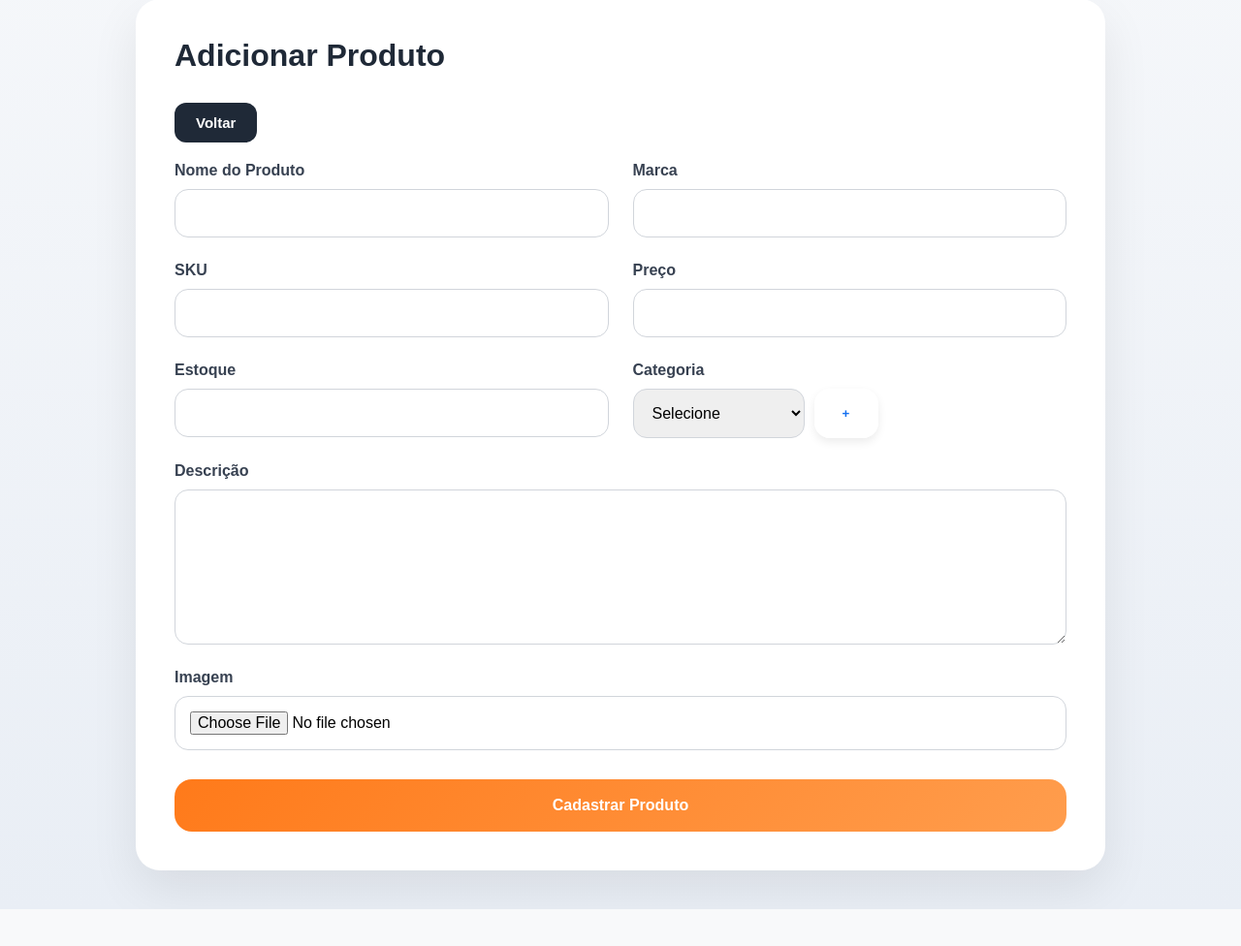
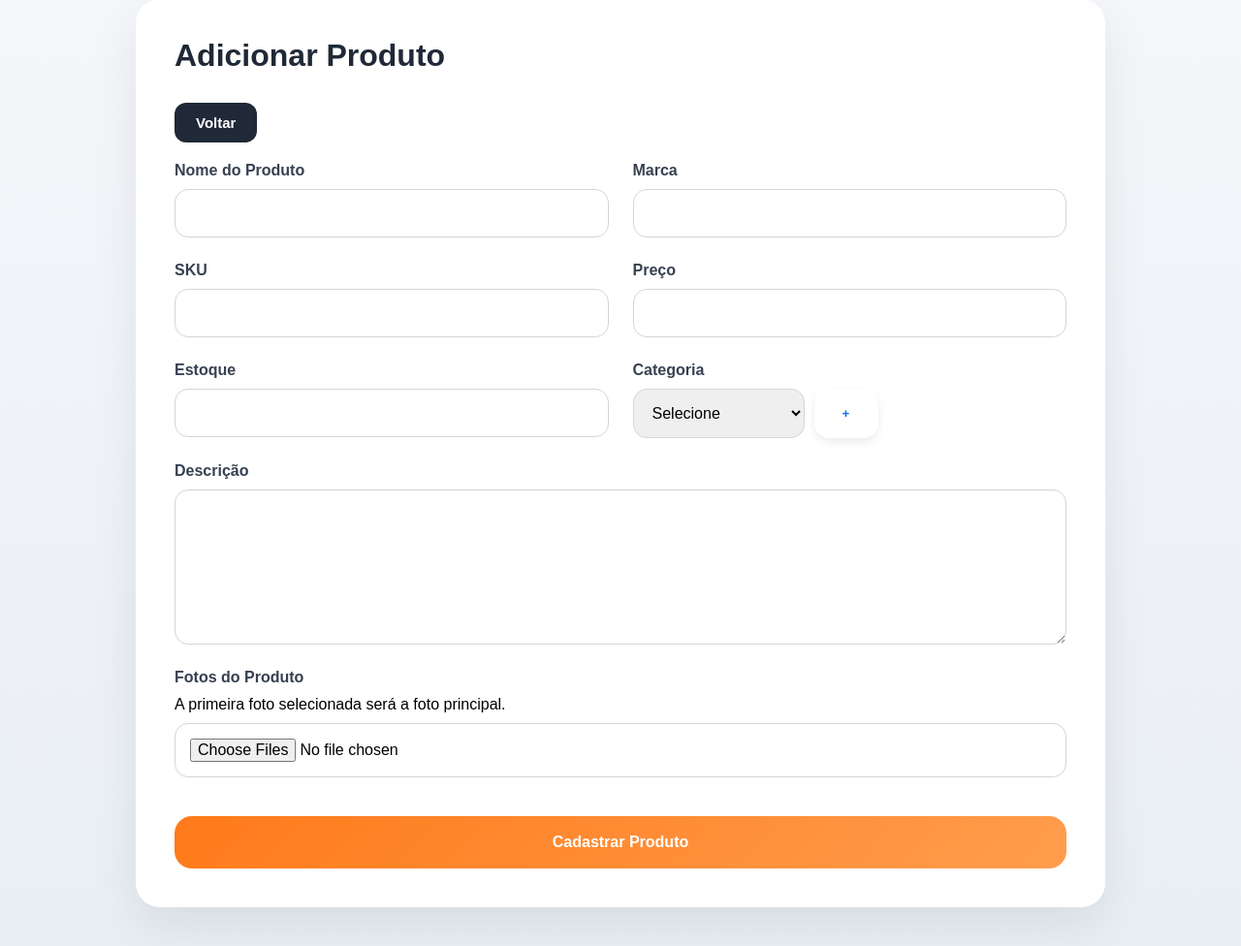
Before and after one commit to Ryans563/TCC2026, a PHP site: page /add_produto.php in a window 1280 px wide. Shown: the part 41-1017 px from the top of the page at 97% size. Before the commit the page ends 979 px from the top, so only its background shows below. Run offline with PHP 8.4, Linux system fonts and the light colour scheme; tables that the repository leaves empty or names only in its code hold one stand-in row (values such as "Sample post"); some libraries are stand-ins or nearby versions.

Commit message:
Update add_produto.php

```diff
--- a/TCC_RELPJAM/app/views/add_produto.php
+++ b/TCC_RELPJAM/app/views/add_produto.php
@@ -4,13 +4,12 @@ require_once "config.php";
 
 $base = "/TCC_RELPJAM";
 
-// BUSCAR CATEGORIAS
 $sqlCategorias = $pdo->query("SELECT * FROM categorias WHERE ativo = TRUE ORDER BY nome ASC");
 $categorias = $sqlCategorias->fetchAll(PDO::FETCH_ASSOC);
 
 $mensagem = "";
 
-// CADASTRAR PRODUTO
+
 if ($_SERVER['REQUEST_METHOD'] === 'POST') {
 
     $nome = trim($_POST['nome']);
@@ -21,23 +20,28 @@ if ($_SERVER['REQUEST_METHOD'] === 'POST') {
     $marca = trim($_POST['marca']);
     $sku = trim($_POST['sku']);
 
-    // GERAR SLUG
+
     $slug = strtolower($nome);
     $slug = preg_replace('/[^a-zA-Z0-9]/', '-', $slug);
     $slug = preg_replace('/-+/', '-', $slug);
 
-    // IMAGEM
-    $imagemUrl = null;
+    $imagensUrls = [];
 
-        if (isset($_FILES['imagem']) && $_FILES['imagem']['error'] == 0) {
-
-            $fileTmp = $_FILES['imagem']['tmp_name'];
-            $fileName = uniqid() . '-' . basename($_FILES['imagem']['name']);
-            $fileData = file_get_contents($fileTmp);
+    if (isset($_FILES['imagens']) && !empty($_FILES['imagens']['name'][0])) {
 
         $supabaseUrl = "https://enkfnnaebiiqyycmegyp.supabase.co";
         $bucket = "produtos";
         $key = "eyJhbGciOiJIUzI1NiIsInR5cCI6IkpXVCJ9.eyJpc3MiOiJzdXBhYmFzZSIsInJlZiI6ImVua2ZubmFlYmlpcXl5Y21lZ3lwIiwicm9sZSI6InNlcnZpY2Vfcm9sZSIsImlhdCI6MTc4MTA2OTQ3NiwiZXhwIjoyMDk2NjQ1NDc2fQ.dsa2_kej67S5GG_lAXCw3nrSrg7Mvz5xNx_0KNTlMF0";
+
+        foreach ($_FILES['imagens']['tmp_name'] as $indice => $tmpName) {
+
+
+            if ($_FILES['imagens']['error'][$indice] !== UPLOAD_ERR_OK) {
+                continue;
+            }
+
+            $fileData = file_get_contents($tmpName);
+            $fileName = uniqid() . '-' . basename($_FILES['imagens']['name'][$indice]);
 
             $uploadUrl = $supabaseUrl . "/storage/v1/object/" . $bucket . "/" . $fileName;
 
@@ -60,15 +64,17 @@ if ($_SERVER['REQUEST_METHOD'] === 'POST') {
             curl_close($ch);
 
             if ($httpCode == 200 || $httpCode == 201) {
-                $imagemUrl = $supabaseUrl . "/storage/v1/object/public/" . $bucket . "/" . $fileName;
+                $imagensUrls[] = $supabaseUrl . "/storage/v1/object/public/" . $bucket . "/" . $fileName;
             } else {
-                die("Erro upload Supabase: " . $response);
+
+                error_log("Erro upload Supabase (produto: $nome): " . $response);
+            }
         }
     }
 
     try {
 
-        // INSERIR PRODUTO
+
         $sql = $pdo->prepare("
             INSERT INTO produtos (
                 vendedor_id,
@@ -106,12 +112,12 @@ if ($_SERVER['REQUEST_METHOD'] === 'POST') {
             ':preco' => $preco,
             ':estoque' => $estoque,
             ':marca' => $marca
-
         ]);
 
         $produto_id = $pdo->lastInsertId();
-        // INSERIR IMAGEM
-        if ($imagemUrl) {
+
+        // INSERIR IMAGENS (a primeira enviada vira a principal)
+        if (!empty($imagensUrls)) {
 
             $sqlImagem = $pdo->prepare("
                 INSERT INTO produto_imagens (
@@ -122,14 +128,17 @@ if ($_SERVER['REQUEST_METHOD'] === 'POST') {
                 VALUES (
                     :produto_id,
                     :imagem,
-                    true
+                    :principal
                 )
             ");
 
+            foreach ($imagensUrls as $indice => $url) {
                 $sqlImagem->execute([
                     ':produto_id' => $produto_id,
-                ':imagem' => $imagemUrl
+                    ':imagem' => $url,
+                    ':principal' => $indice === 0 ? 1 : 0
                 ]);
+            }
         }
 
         $mensagem = "Produto cadastrado com sucesso!";
@@ -234,18 +243,18 @@ if ($_SERVER['REQUEST_METHOD'] === 'POST') {
 
             <div class="form-group form-group-full">
 
-                <label>Imagem</label>
+                <label>Fotos do Produto</label>
+                <p class="ajuda-campo">A primeira foto selecionada será a foto principal.</p>
 
                 <input
                     type="file"
-                    name="imagem"
+                    name="imagens[]"
                     accept="image/*"
                     id="imagemInput"
+                    multiple
                 >
 
-                <div class="preview" id="preview">
-                    <img id="previewImg">
-                </div>
+                <div class="preview-grid" id="preview"></div>
 
             </div>
 
@@ -259,7 +268,6 @@ if ($_SERVER['REQUEST_METHOD'] === 'POST') {
 
 </div>
 
-<!-- MODAL -->
 <div class="modal" id="modalCategoria">
 
     <div class="modal-content">
@@ -285,30 +293,44 @@ if ($_SERVER['REQUEST_METHOD'] === 'POST') {
 
 <script>
 
-// PREVIEW IMAGEM
 const imagemInput = document.getElementById('imagemInput');
 const preview = document.getElementById('preview');
-const previewImg = document.getElementById('previewImg');
 
 imagemInput.addEventListener('change', (e) => {
 
-    const arquivo = e.target.files[0];
+    preview.innerHTML = '';
 
-    if (!arquivo) return;
+    const arquivos = Array.from(e.target.files);
+
+    arquivos.forEach((arquivo, indice) => {
 
         const reader = new FileReader();
 
         reader.onload = function(evento) {
 
-        preview.style.display = 'block';
+            const wrapper = document.createElement('div');
+            wrapper.className = 'preview-thumb-wrapper';
 
-        previewImg.src = evento.target.result;
+            const img = document.createElement('img');
+            img.className = 'preview-thumb';
+            img.src = evento.target.result;
+
+            wrapper.appendChild(img);
+
+            if (indice === 0) {
+                const selo = document.createElement('span');
+                selo.className = 'preview-principal-selo';
+                selo.textContent = 'Principal';
+                wrapper.appendChild(selo);
+            }
+
+            preview.appendChild(wrapper);
         }
 
         reader.readAsDataURL(arquivo);
     });
+});
 
-// MODAL
 const modal = document.getElementById('modalCategoria');
 
 function abrirModal() {
```
Lines whose indentation alone changed are shown as unchanged.
